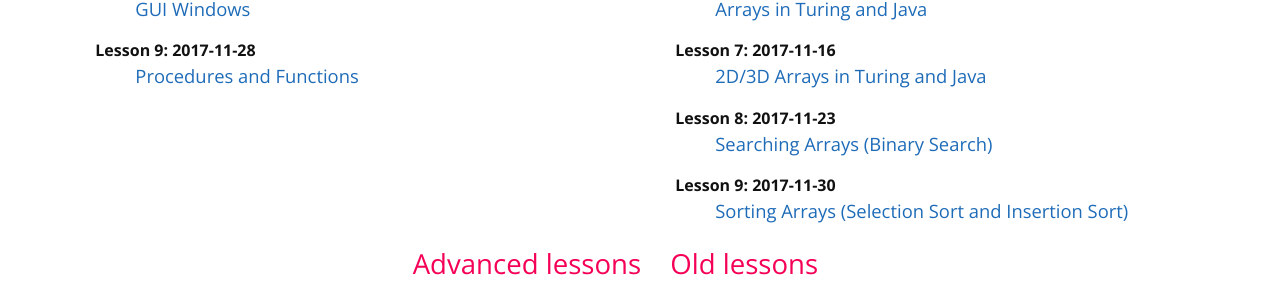
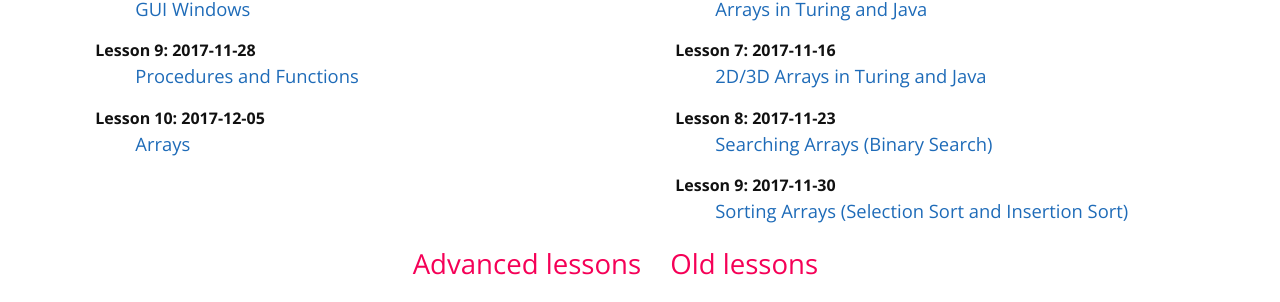
Before and after one commit to mcpt/mcpt.github.io, a Jekyll site: the page built from cpt.md, in a window 1280 px wide. Shown: the part 1118-1420 px from the top of the page. Built offline with Jekyll 4.4.1, drawn with Linux system fonts in a browser that asks for light colours.

Commit message:
Update junior-lessons.yml

```diff
--- a/_data/junior-lessons.yml
+++ b/_data/junior-lessons.yml
@@ -48,3 +48,8 @@
   date: 2017-11-28
   id: 9
   url: https://docs.google.com/presentation/d/1q_lBw2FsCuGllxfqY5AhSwkjL5Pnz7O88G-_ZgeDyFM
+
+- title: Arrays
+  date: 2017-12-05
+  id: 10
+  url: https://docs.google.com/presentation/d/1qIoCaCUhMYoMlR7ca9QbmL32FVg9XZPHwUkCQmRujTg
```
